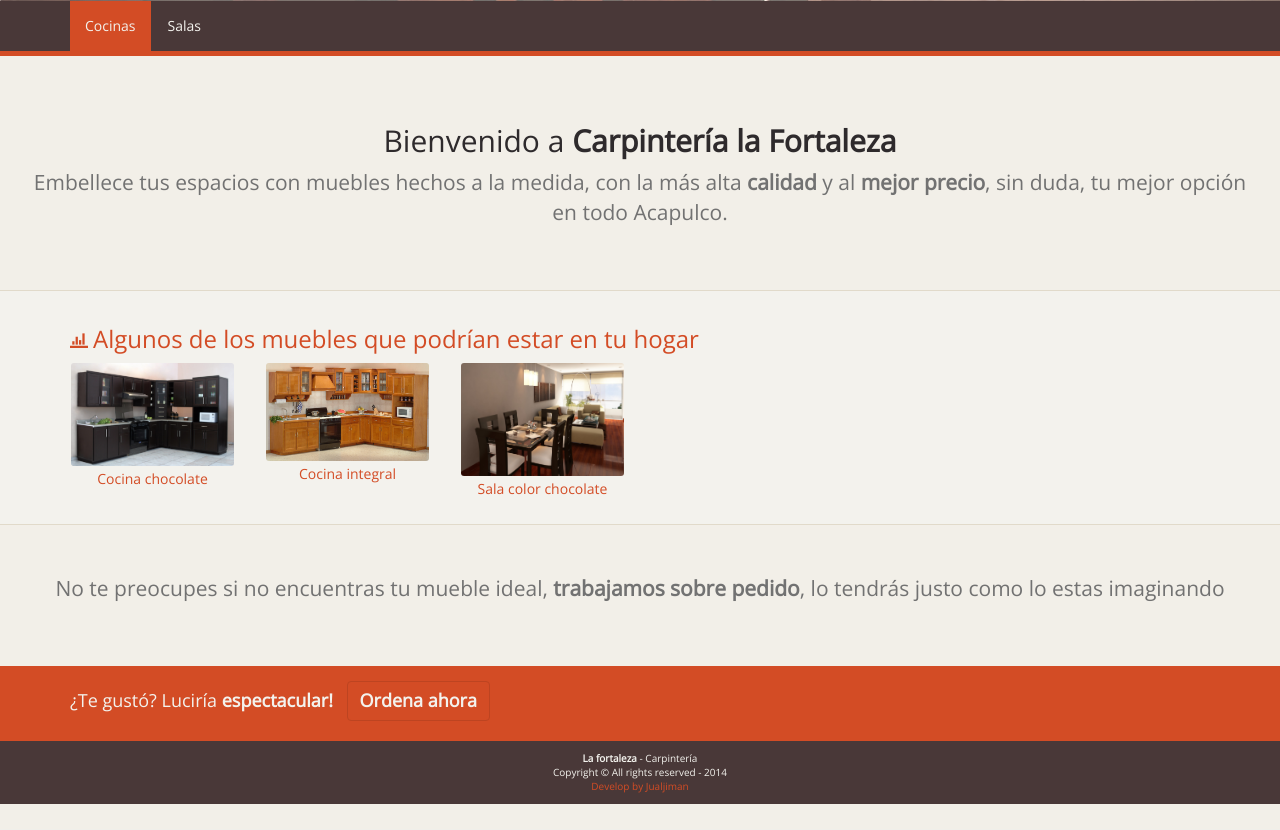
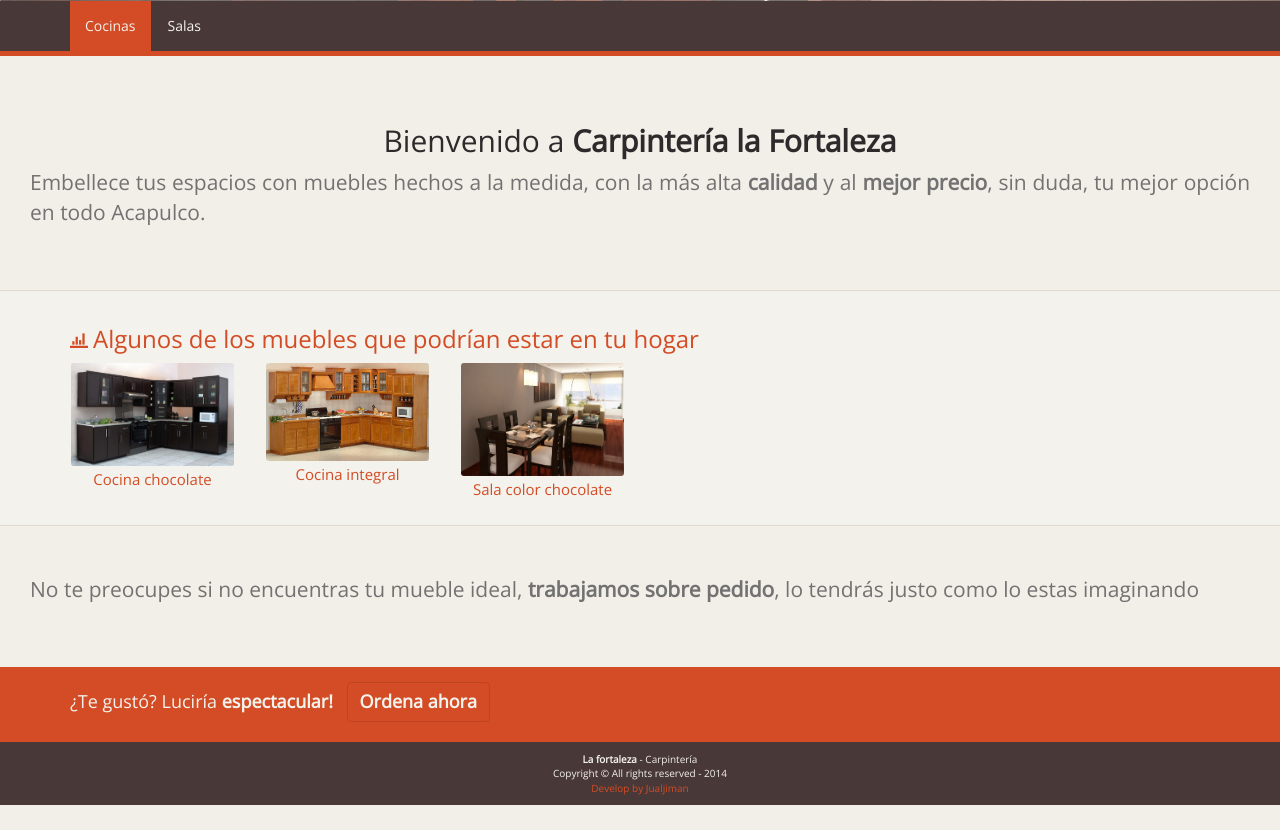
Before and after one commit to jualjiman/fortaleza, a Django app: page / in a window 1280 px wide. Shown: the part 932-1762 px from the top of the page. Before the commit the page ends 1736 px from the top, so only its background shows below. Run offline with Django 3.2, Linux system fonts and the light colour scheme; data comes from the database, SQL or seed files in the repository; parts of the project's set-up code (start-up, migrations or seed data) failed here and were passed over; some libraries are stand-ins or nearby versions.

Commit message:
aumento y justificacion de texto descriptivo

```diff
--- a/administrador/static/css/custom.styl
+++ b/administrador/static/css/custom.styl
@@ -29,6 +29,8 @@ header
 	transition opacity 0.3s ease
 p
 	color lettergray
+	font-size 15px
+	text-align justify
 
 #mainContent
 	margin-top 50px
```
Also changed, not shown: administrador/static/css/custom.css (+1 -1 lines).
